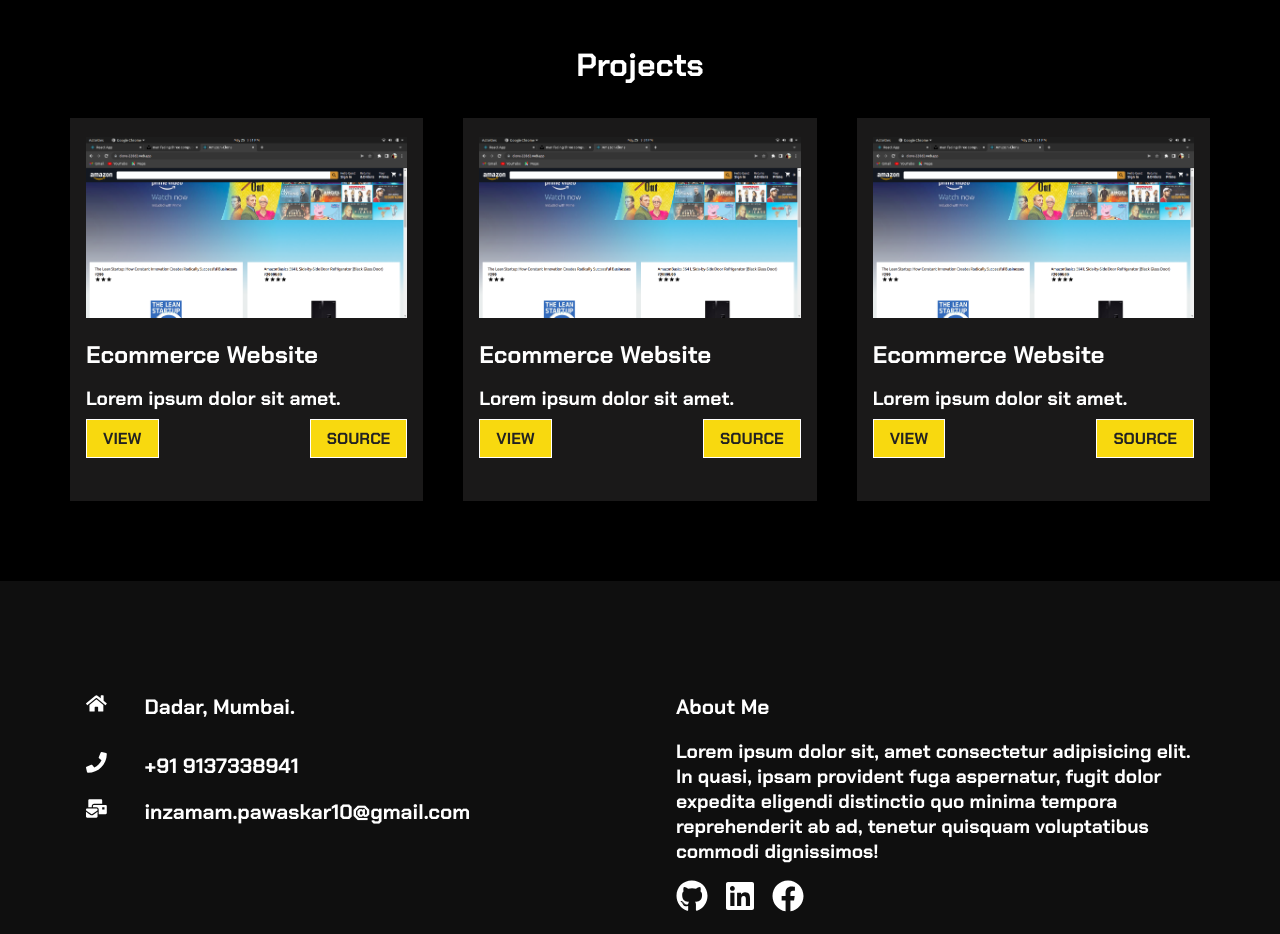
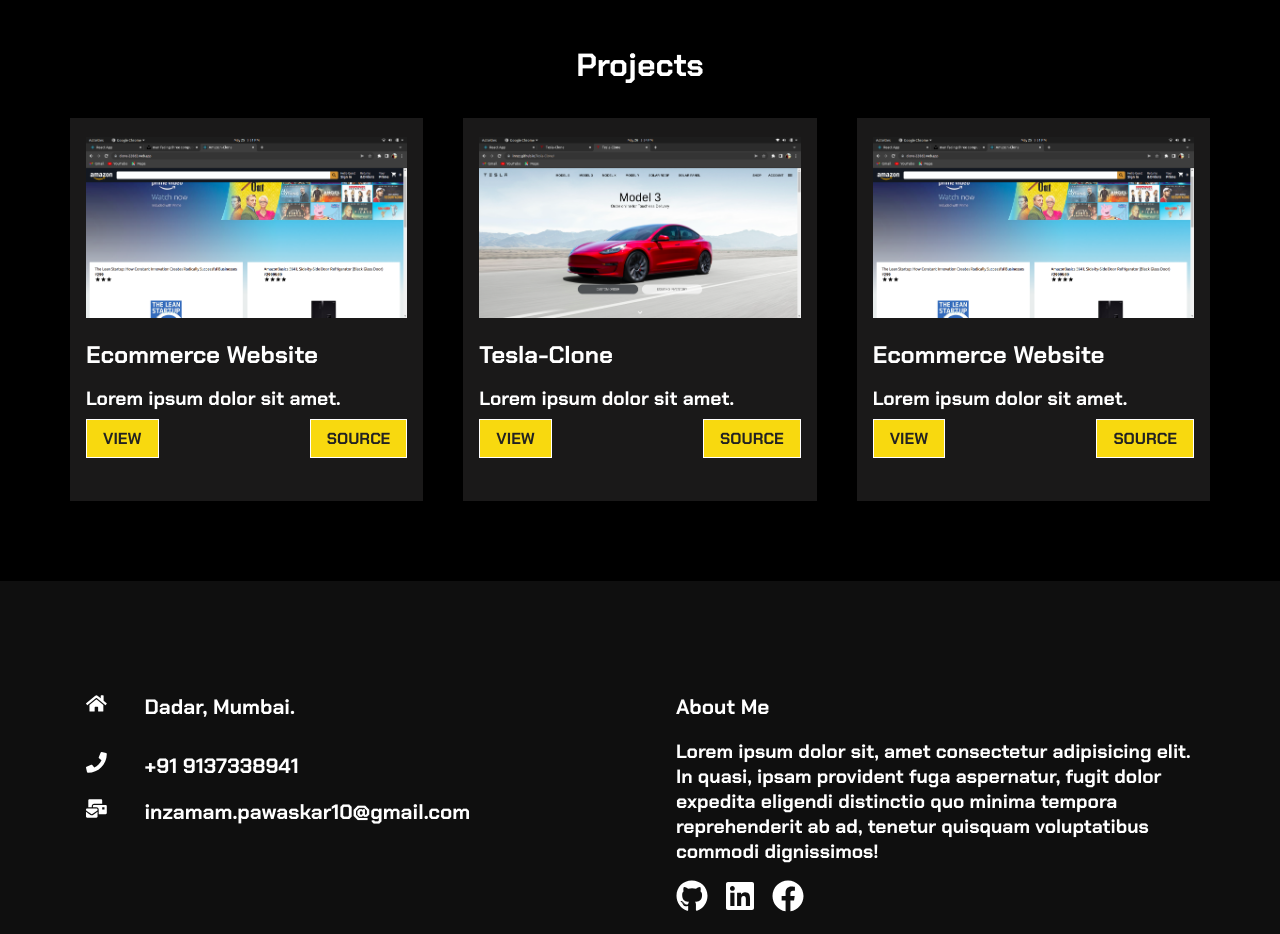
Before and after one commit to innzz/portfolio-website, a React (Create React App) app: page / in a window 1280 px wide. Shown: the part 820-1754 px from the top of the page. Built offline with nearby package versions, Linux system fonts and the light colour scheme.

Commit message:
Added Project2 in Project section

```diff
--- a/src/components/WorkCardData.js
+++ b/src/components/WorkCardData.js
@@ -1,17 +1,18 @@
 import project1 from '../assets/project1.png';
+import project2 from '../assets/project2.png'
 
 const projectCardData = [
     {
         imgsrc: project1,
         title:"Ecommerce Website",
         text:"Lorem ipsum dolor sit amet.",
-        view:"/clone-228d2.web.app/"
+        view:"https://clone-228d2.web.app/"
     },
     {
-        imgsrc: project1,
-        title:"Ecommerce Website",
+        imgsrc: project2,
+        title:"Tesla-Clone",
         text:"Lorem ipsum dolor sit amet.",
-        view:"/clone-228d2.web.app/"
+        view:"https://innzz.github.io/Tesla-Clone/"
     },
     {
         imgsrc: project1,
```
Also changed, not shown: src/assets/project2.png (added).
